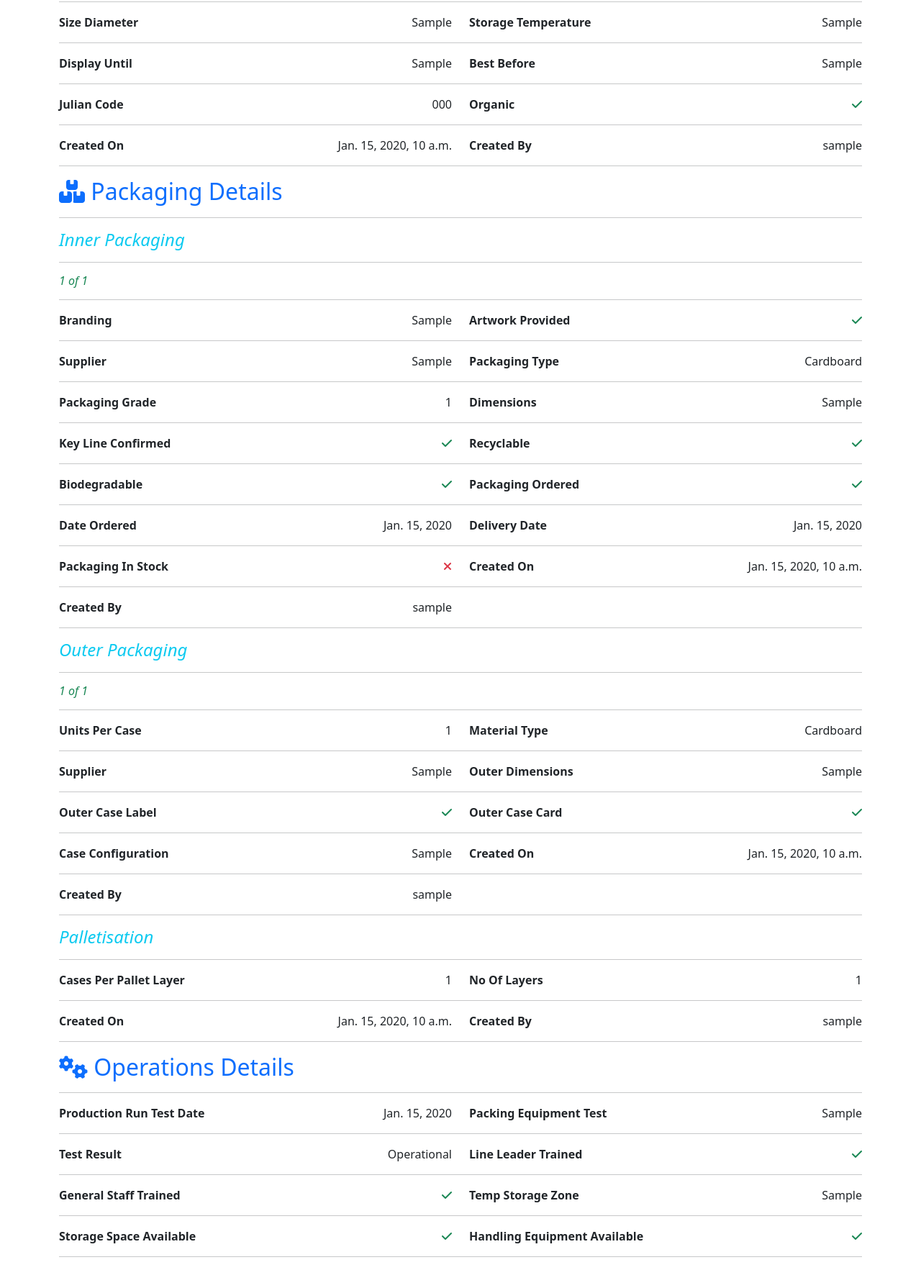
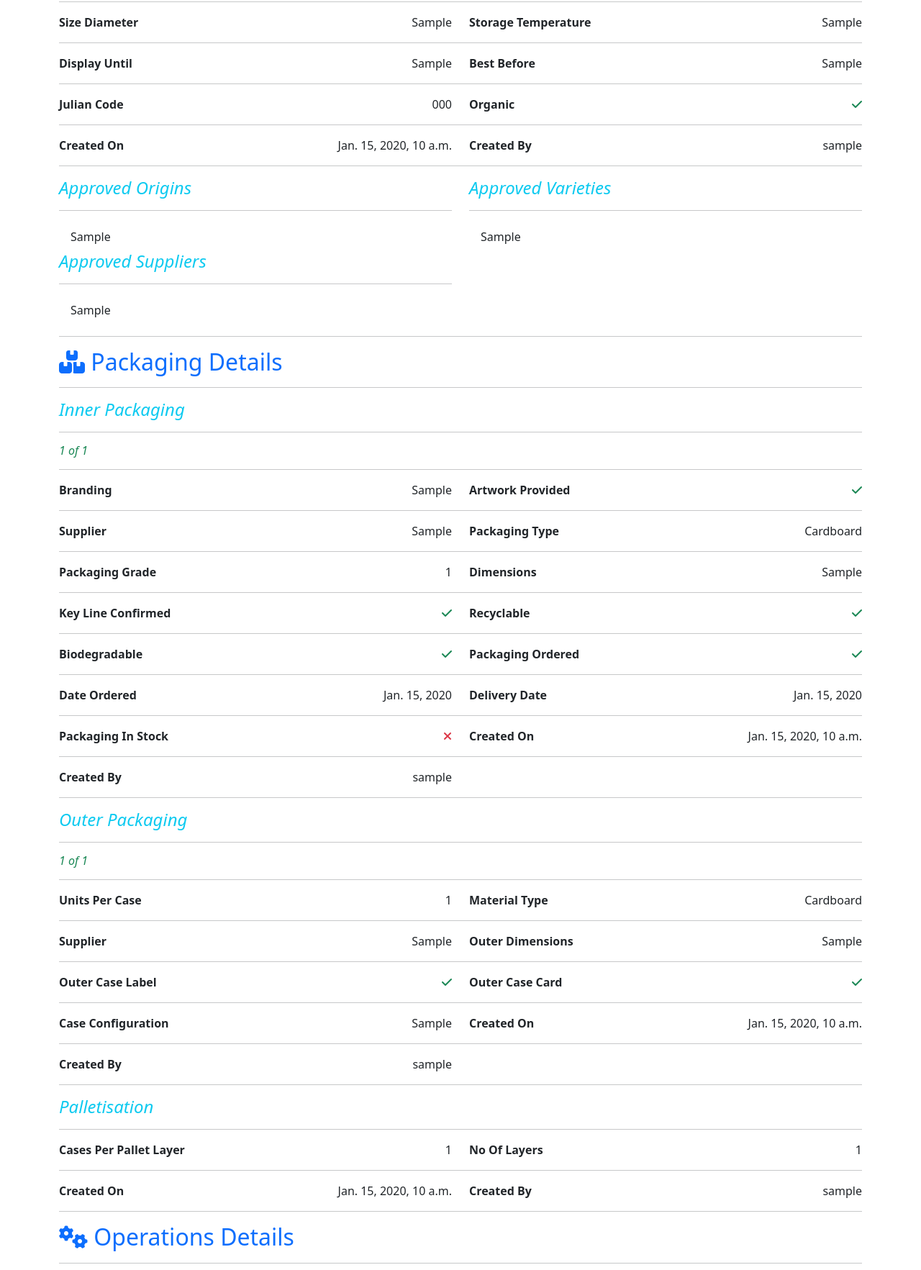
Before and after one commit to Meade-Farm-Group/product-app-flask, a Django app: page /products/1/ in a window 1280 px wide. Shown: the part 1034-2799 px from the top of the page at 72% size. Run offline with Django 3.2, Linux system fonts and the light colour scheme; a user stored in the database is signed in; data comes from the database, SQL or seed files in the repository; tables that the repository leaves empty hold one stand-in row (values such as "Sample post"); parts of the project's set-up code (start-up, migrations or seed data) failed here and were passed over; some libraries are stand-ins or nearby versions.

Commit message:
fix: adjust product details template to include varieties, origins, suppliers and print.css

```diff
--- a/npd/products/templates/products/product_details.html
+++ b/npd/products/templates/products/product_details.html
@@ -1,10 +1,11 @@
 {% extends "base.html" %}
+{% load static %}
 {% load lookup %}
 {% block content %}
 <div class="container">
     <div class="row">
         <div class="col-2">
-            <a href="{% url 'product_home' %}" class="btn btn-danger">
+            <a id="back_button" href="{% url 'product_home' %}" class="btn btn-danger">
                 <i class="fas fa-arrow-left"></i> Back
             </a>
         </div>
@@ -38,7 +39,7 @@
                         <i class="fas fa-edit"></i> Reopen
                     </a>
                 {% endif %}
-                <button class="btn btn-primary">
+                <button class="btn btn-primary" id="print_button">
                     <i class="fas fa-print"></i> Print
                 </button>
             </div>
@@ -50,6 +51,54 @@
     </h2>
     <hr>
     {% include "products/includes/details_template.html" with details=commercial_details keys=commercial_details_keys %}
+    <hr>
+    <div class="row">
+        <div class="col-6">
+            <h4 class="text-info"><i>Approved Origins</i></h4>
+            <hr>
+            {% if approved_origins.count > 0 %}
+                <ul class="list-group list-group-flush">
+                    {% for origin in approved_origins %}
+                        <li class="list-group-item">{{ origin.origin }}</li>
+                    {% endfor %}
+                </ul>
+            {% else %}
+                <h5 class="text-center">
+                    <i class="fas fa-exclamation-circle"></i> No Details Available!
+                </h5>
+            {% endif %}
+        </div>
+        <div class="col-6">
+            <h4 class="text-info"><i>Approved Varieties</i></h4>
+            <hr>
+            {% if approved_varieties.count > 0 %}
+                <ul class="list-group list-group-flush">
+                    {% for variety in approved_varieties %}
+                        <li class="list-group-item">{{ variety.variety }}</li>
+                    {% endfor %}
+                </ul>
+            {% else %}
+                <h5 class="text-center">
+                    <i class="fas fa-exclamation-circle"></i> No Details Available!
+                </h5>
+            {% endif %}
+        </div>
+        <div class="col-6">
+            <h4 class="text-info"><i>Approved Suppliers</i></h4>
+            <hr>
+            {% if approved_suppliers.count > 0 %}
+                <ul class="list-group list-group-flush">
+                    {% for supplier in approved_suppliers %}
+                        <li class="list-group-item">{{ supplier.supplier }}</li>
+                    {% endfor %}
+                </ul>
+            {% else %}
+                <h5 class="text-center">
+                    <i class="fas fa-exclamation-circle"></i> No Details Available!
+                </h5>
+            {% endif %}
+        </div>
+    </div>
     <hr>
     <h2 class="text-primary">
         <i class="fas fa-boxes"></i> Packaging Details
@@ -140,3 +189,7 @@
     <hr>
 </div>
 {% endblock %}
+{% block extrajs %}
+<script src="https://ajax.googleapis.com/ajax/libs/jquery/3.5.1/jquery.min.js"></script>
+<script src="{% static 'js/print.js' %}"></script>
+{% endblock %}
```
